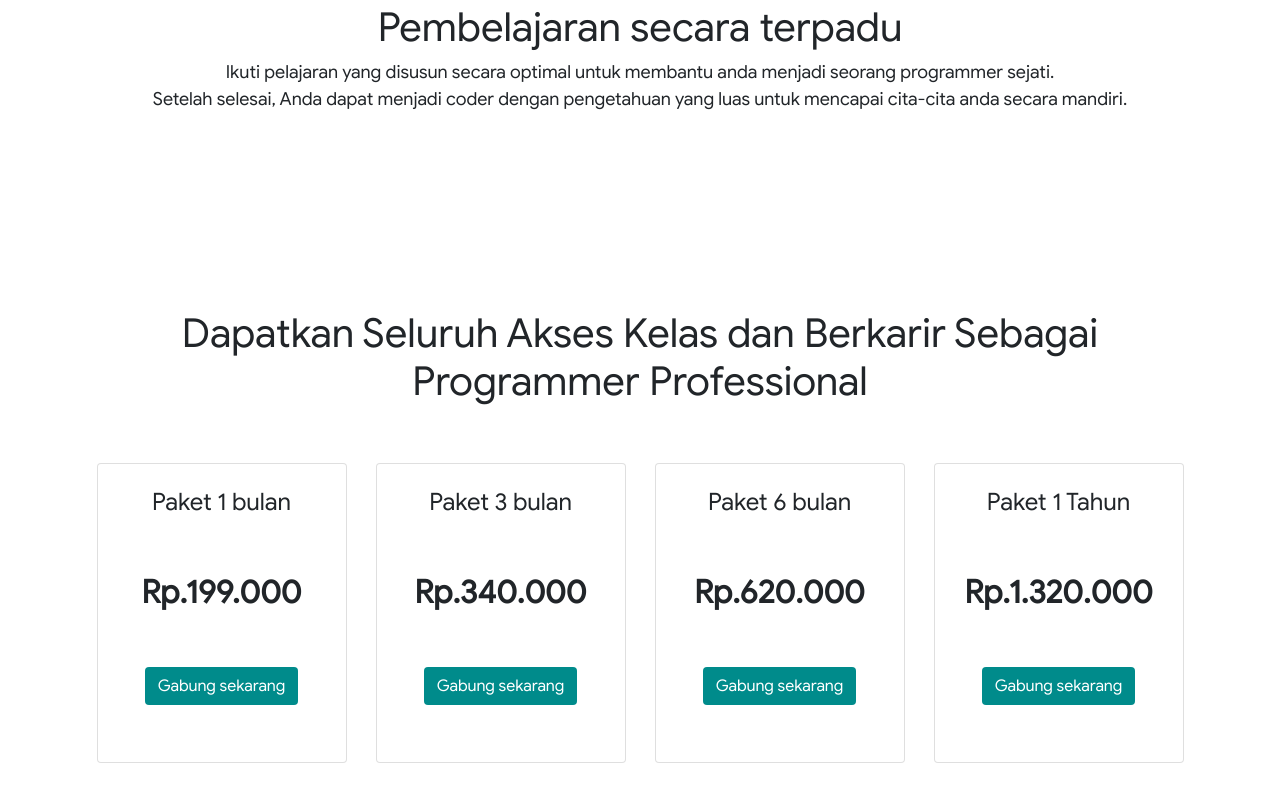
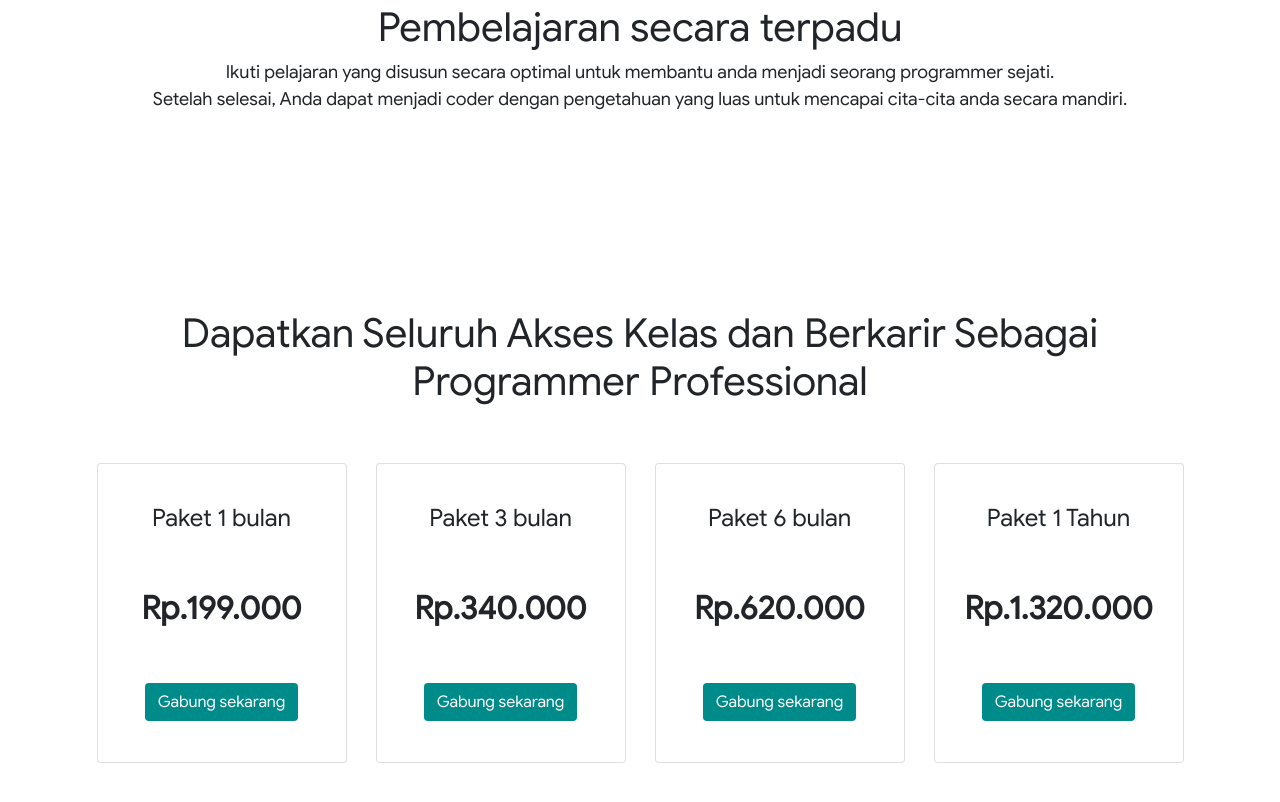
Before and after one commit to egananda/LandingPage, a plain HTML site: page index.html in a window 1280 px wide. Shown: the part 1956-2758 px from the top of the page. Drawn offline with Linux system fonts and the light colour scheme.

Commit message:
modifikasi section-4 card

```diff
--- a/index.html
+++ b/index.html
@@ -168,7 +168,7 @@
                 <div class="col-lg-3 col-md-6 col-sm-12">
                     <div class="card text-center p-2">
                         <div class="card-body">
-                            <h4 class="title">Paket 1 bulan</h4>
+                            <h4 class="title mt-3">Paket 1 bulan</h4>
                             <h2 class="py-5 fw-bold fs-2">Rp.199.000</h2>
                             <a href="#" class="btn">Gabung sekarang</a>
                         </div>
@@ -178,7 +178,7 @@
                 <div class="col-lg-3 col-md-6 col-sm-12">
                     <div class="card text-center p-2">
                         <div class="card-body">
-                            <h4 class="title">Paket 3 bulan</h4>
+                            <h4 class="title mt-3">Paket 3 bulan</h4>
                             <h2 class="py-5 fw-bold fs-2">Rp.340.000</h2>
                             <!-- <span>hemat 15%</span> -->
                             <a href="#" class="btn">Gabung sekarang</a>
@@ -189,7 +189,7 @@
                 <div class="col-lg-3 col-md-6 col-sm-12">
                     <div class="card text-center p-2">
                         <div class="card-body">
-                            <h4 class="title">Paket 6 bulan</h4>
+                            <h4 class="title mt-3">Paket 6 bulan</h4>
                             <h2 class="py-5 fw-bold fs-2">Rp.620.000</h2>
                             <a href="#" class="btn">Gabung sekarang</a>
                         </div>
@@ -199,7 +199,7 @@
                 <div class="col-lg-3 col-md-6 col-sm-12">
                     <div class="card text-center p-2">
                         <div class="card-body">
-                            <h4 class="title">Paket 1 Tahun</h4>
+                            <h4 class="title mt-3">Paket 1 Tahun</h4>
                             <h2 class="py-5 fw-bold fs-2">Rp.1.320.000</h2>
                             <a href="#" class="btn">Gabung sekarang</a>
                         </div>
```
